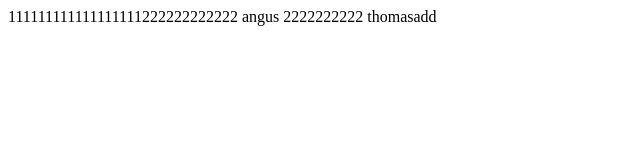
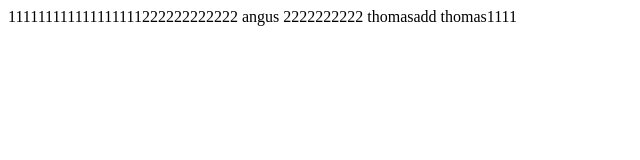
Before and after one commit to thomas021115/dockerNodeJS, a website: page sss.html in a window 1280 px wide. Shown: the full height of the page, 0-640 px from the left. Drawn offline with Linux system fonts and the light colour scheme.

Commit message:
newthoams

```diff
--- a/sss.html
+++ b/sss.html
@@ -7,6 +7,6 @@
 </head>
 <body>
     111111111111111111222222222222
-    angus 2222222222 thomasadd
+    angus 2222222222 thomasadd thomas1111
 </body>
 </html>
```
